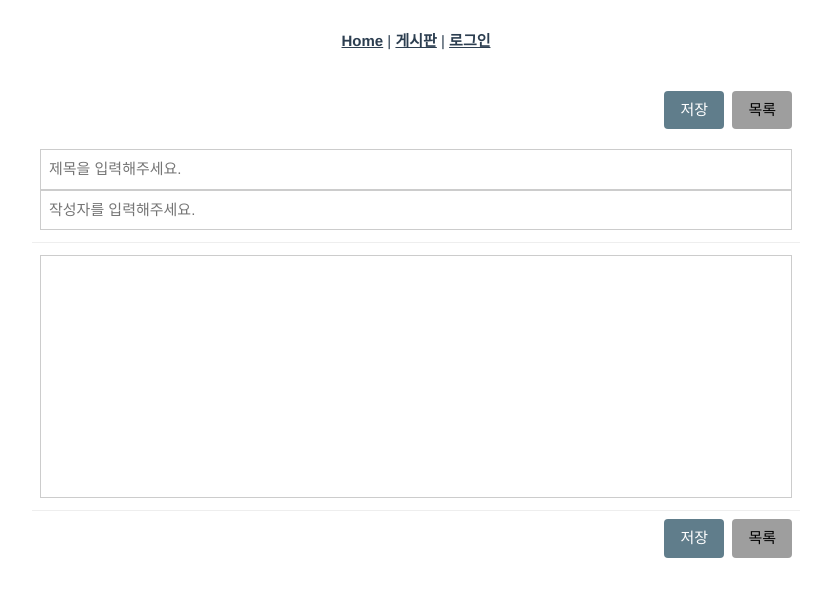
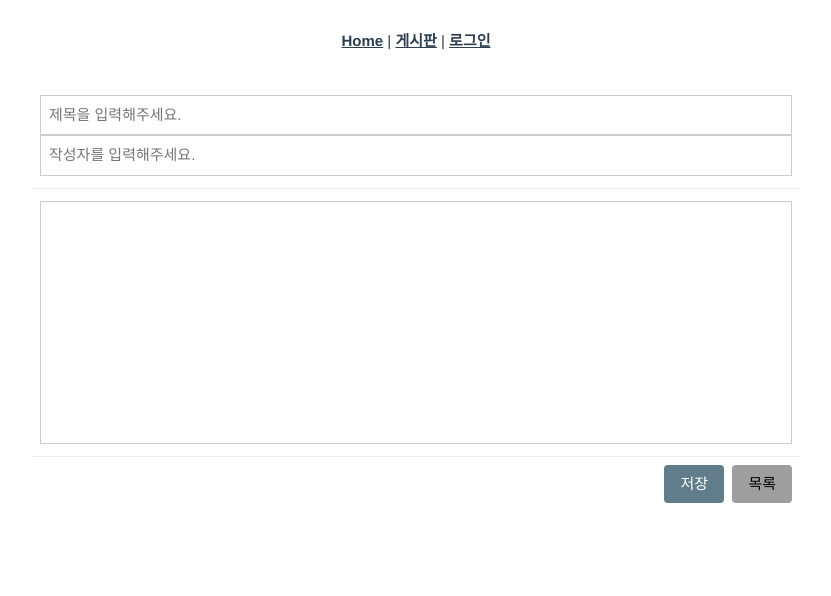
Before and after one commit to threebong/demoStudyBoard, a Vue app in the folder demoStudyBoard/frontend/: page /board/write in a window 1280 px wide. Shown: the top 596 px of the page, without its empty margins (224-1055 px from the left). Built offline with nearby package versions, Linux system fonts and the light colour scheme.

Commit message:
version0.4

```diff
--- a/demoStudyBoard/frontend/src/views/board/BoardDetail.vue
+++ b/demoStudyBoard/frontend/src/views/board/BoardDetail.vue
@@ -1,10 +1,5 @@
 <template>
     <div class="board-detail">
-      <div class="common-buttons">
-        <button type="button" class="w3-button w3-round w3-blue-gray" v-on:click="fnUpdate">수정</button>&nbsp;
-        <button type="button" class="w3-button w3-round w3-red" v-on:click="fnDelete">삭제</button>&nbsp;
-        <button type="button" class="w3-button w3-round w3-gray" v-on:click="fnList">목록</button>
-      </div>
       <div class="board-contents">
         <h3>{{ title }}</h3>
         <div>
--- a/demoStudyBoard/frontend/src/views/board/BoardWrite.vue
+++ b/demoStudyBoard/frontend/src/views/board/BoardWrite.vue
@@ -1,9 +1,5 @@
 <template>
     <div class="board-detail">
-      <div class="common-buttons">
-        <button type="button" class="w3-button w3-round w3-blue-gray" v-on:click="fnSave">저장</button>&nbsp;
-        <button type="button" class="w3-button w3-round w3-gray" v-on:click="fnList">목록</button>
-      </div>
       <div class="board-contents">
         <input type="text" v-model="title" class="w3-input w3-border" placeholder="제목을 입력해주세요.">
         <input type="text" v-model="author" class="w3-input w3-border" placeholder="작성자를 입력해주세요." v-if="idx === undefined">
```
